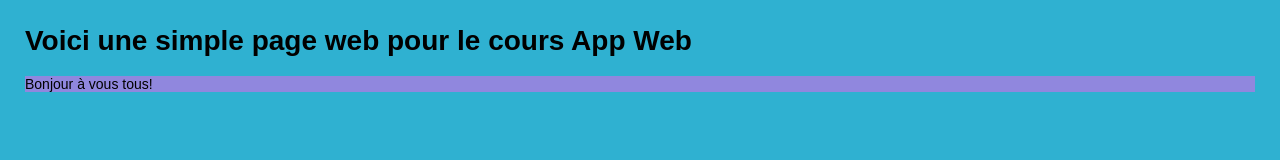
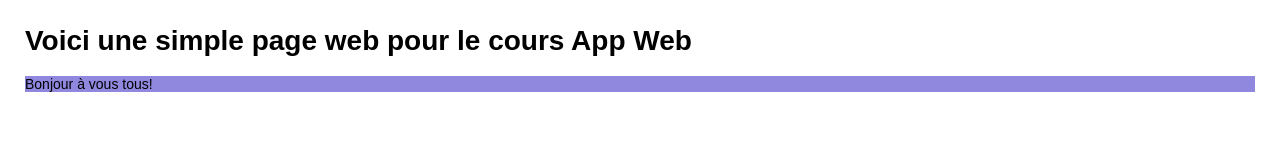
Before and after one commit to BdeB-2CW-GPG/H2021-2CW, a plain HTML site: page index.html in a window 1280 px wide. Drawn offline with Linux system fonts and the light colour scheme.

Commit message:
modification de index.css

```diff
--- a/index.css
+++ b/index.css
@@ -1,6 +1,5 @@
 body {
     margin: 25px;
-    background-color: rgb(47, 177, 209);
     font-family: arial, sans-serif;
     font-size: 14px;
   }
```
